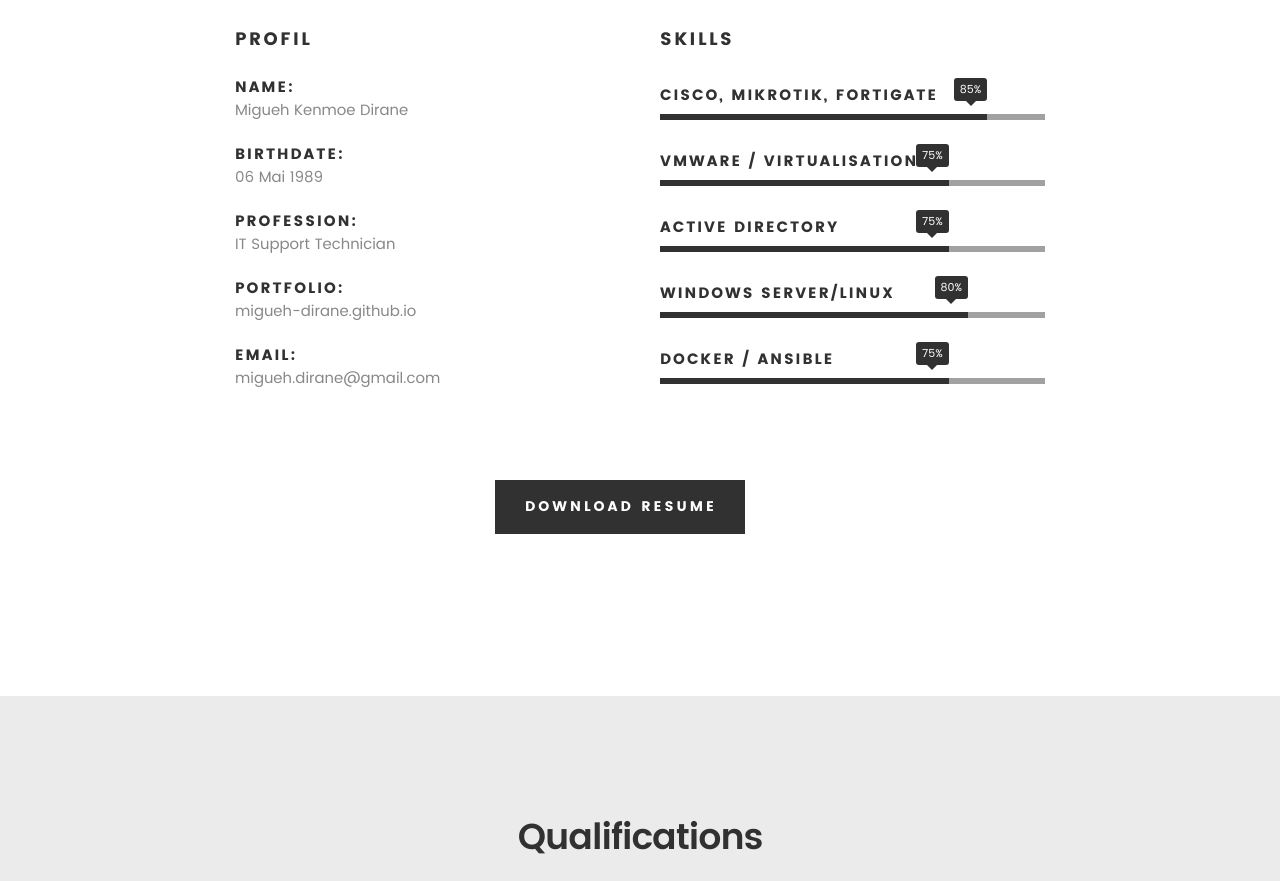
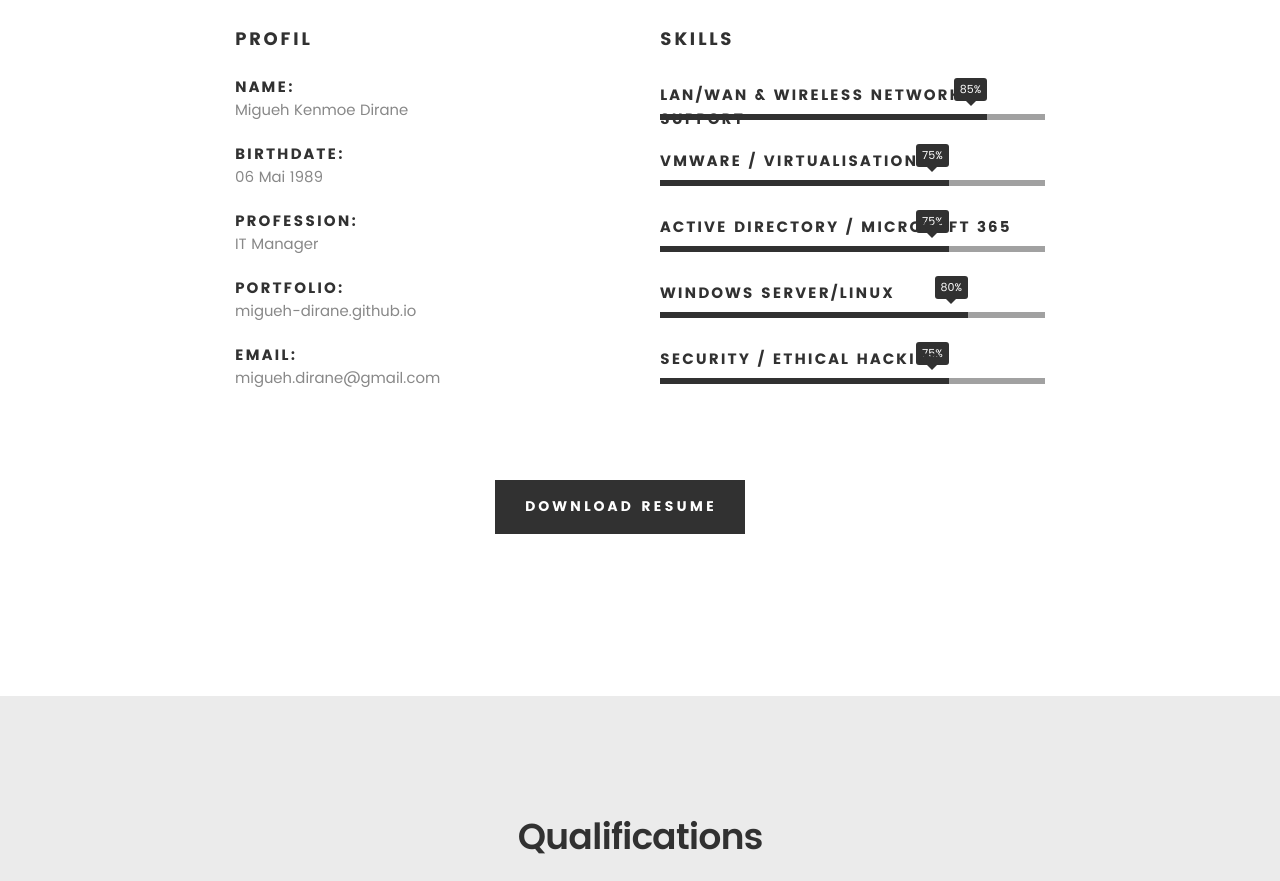
Before and after one commit to migueh-dirane/migueh-dirane.github.io, a plain HTML site: page index.html in a window 1280 px wide. Shown: the part 1142-2023 px from the top of the page. Drawn offline with Linux system fonts and the light colour scheme; files whose address does not match are found by name.

Commit message:
Update index.html

```diff
--- a/index.html
+++ b/index.html
@@ -129,7 +129,7 @@
    				</li>
    				<li>
    					<strong>Profession:</strong>
-   					<span>IT Support Technician</span>
+   					<span>IT Manager</span>
    				</li>
    				<li>
    					<strong>Portfolio:</strong>
@@ -151,7 +151,7 @@
 				<ul class="skill-bars">
 				   <li>
 				   	<div class="progress percent85"><span>85%</span></div>
-				   	<strong>CISCO, Mikrotik, Fortigate</strong>
+				   	<strong>LAN/WAN  & Wireless Network Support </strong>
 				   </li>
 				   <li>
 				   	<div class="progress percent75"><span>75%</span></div>
@@ -159,7 +159,7 @@
 				   </li>
 				   <li>
 				   	<div class="progress percent75"><span>75%</span></div>
-				   	<strong>Active Directory</strong>
+				   	<strong>Active Directory / Microsoft 365</strong>
 				   </li>
 				   <li>
 				   	<div class="progress percent80"><span>80%</span></div>
@@ -168,7 +168,7 @@
 				   <li>
 
 				   	<div class="progress percent75"><span>75%</span></div>
-				   	<strong>Docker / Ansible</strong>
+				   	<strong>Security / Ethical Hacking</strong>
 				   </li>
 
 				</ul> <!-- /skill-bars -->
```
